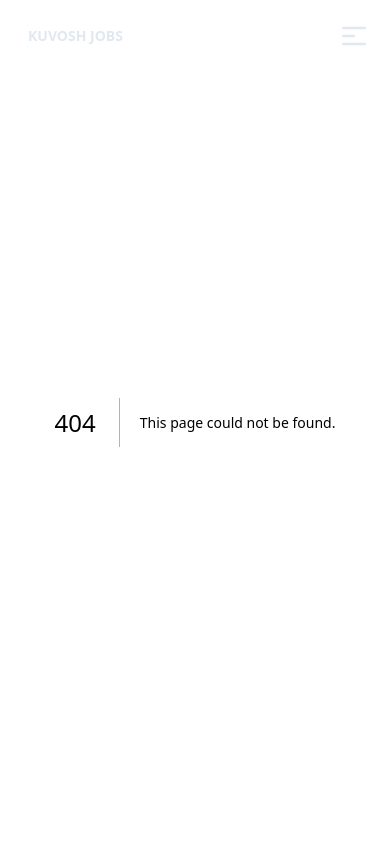
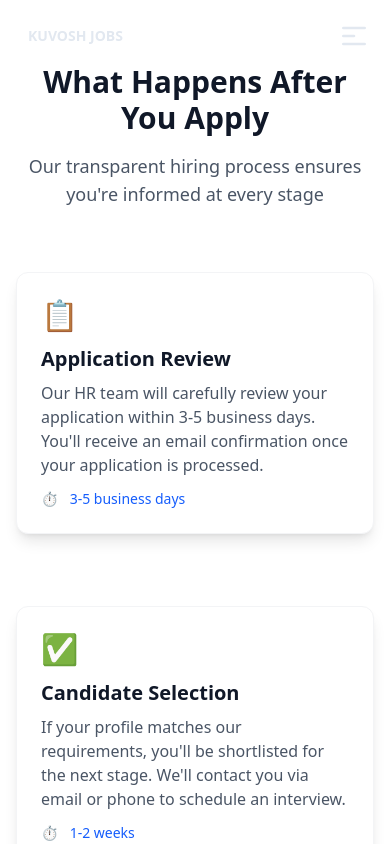
Before and after one commit to tchasinga/jobposter, a Next.js app: page /success in a window 390 px wide. Before the commit this address had no page. Shown: the top 844 px of the page. Built offline with nearby package versions, Linux system fonts and the light colour scheme.

Commit message:
feat: add ApplicationTimeline component to display post-application process steps fix: correct spelling of 'validatedPhonenumber' in JobApplicationForm component feat: enhance Navbars component with dynamic background color and text styling based on scroll position

```diff
--- a/app/Pages/Navbars.jsx
+++ b/app/Pages/Navbars.jsx
@@ -1,9 +1,11 @@
 'use client';
-import React, { useState } from 'react';
+import React, { useState, useEffect } from 'react';
 import '../globals.css';
+import Link from 'next/link';
 
 export default function Navbars() {
     const [open, setOpen] = useState(false);
+    const [isWhiteBg, setIsWhiteBg] = useState(false);
 
     const menuLinks = [
         {
@@ -14,20 +16,61 @@ export default function Navbars() {
         { name: "Contact", link: "#contact" },
     ];
 
+    useEffect(() => {
+        const handleScroll = () => {
+            // Get the navbar element
+            const navbar = document.querySelector('nav');
+            if (!navbar) return;
+
+            // Get the element directly below the navbar
+            const navbarRect = navbar.getBoundingClientRect();
+            const elementBelow = document.elementFromPoint(
+                window.innerWidth / 2,
+                navbarRect.bottom + 1
+            );
+
+            // Check if the background color is white
+            if (elementBelow) {
+                const bgColor = window.getComputedStyle(elementBelow).backgroundColor;
+                const isWhite = bgColor === 'rgb(255, 255, 255)' ||
+                               bgColor === 'rgba(255, 255, 255, 1)';
+                setIsWhiteBg(isWhite);
+            }
+        };
+
+        // Initial check
+        handleScroll();
+
+        // Add scroll event listener
+        window.addEventListener('scroll', handleScroll);
+
+        // Cleanup
+        return () => {
+            window.removeEventListener('scroll', handleScroll);
+        };
+    }, []);
+
+    // Dynamic text color classes
+    const textColorClass = isWhiteBg ? 'text-slate-900' : 'text-slate-200';
+    const hoverTextColorClass = isWhiteBg ? 'hover:text-cyan-800' : 'hover:text-cyan-600';
+    const mobileTextColorClass = isWhiteBg ? 'text-slate-900' : 'text-white';
+
     return (
-        <nav className='fixed font-poppins font-sans w-full left-0 top-0 z-[999] bluvers'>
+        <nav className={`fixed font-poppins font-sans w-full left-0 top-0 z-[999] ${isWhiteBg ? 'bg-white shadow-md' : 'bg-transparent'}`}>
             <div className="flex items-center justify-between">
                 <div className="mx-7">
-                    <h4 className="text-sm myheader uppercase font-bold text-slate-200">
+                <Link href="/">
+                    <h4 className={`text-sm uppercase font-bold ${textColorClass}`}>
                         Kuvosh Jobs
                     </h4>
+                </Link>
                 </div>
 
                 {/* Desktop Menu */}
-                <div className='text-gray-900 md:block hidden px-7 py-2 font-medium'>
+                <div className='md:block hidden px-7 py-2 font-medium'>
                     <ul className="flex items-center font-poppins font-sans py-2 text-sm">
                         {menuLinks.map((menu, i) => (
-                            <li key={i} className="relative group px-3 text-white hover:text-cyan-600 cursor-pointer text-xl font-light">
+                            <li key={i} className={`relative group px-3 ${textColorClass} ${hoverTextColorClass} cursor-pointer text-xl font-light`}>
                                 <a href={menu.link || "#"}>{menu.name}</a>
 
                                 {/* Dropdown */}
@@ -48,10 +91,10 @@ export default function Navbars() {
                 {/* Hamburger Icon */}
                 <div
                     onClick={() => setOpen(!open)}
-                    className={`z-[999] ${open ? "text-gray-200" : "text-gray-100"} text-3xl md:hidden m-5`}
+                    className={`z-[999] ${isWhiteBg ? 'text-slate-900' : 'text-slate-200'} text-3xl md:hidden m-5`}
                 >
                     <svg
-                        className="w-8 h-8 text-slate-200"
+                        className="w-8 h-8"
                         fill="none"
                         stroke="currentColor"
                         viewBox="0 0 24 24"
@@ -77,13 +120,15 @@ export default function Navbars() {
 
                 {/* Mobile Menu */}
                 <div
-                    className={`md:hidden text-gray-900 absolute w-full h-screen px-7 py-2 font-medium bg-black top-0 duration-300 ${
+                    className={`md:hidden absolute w-full h-screen px-7 py-2 font-medium ${
+                        isWhiteBg ? 'bg-white' : 'bg-black'
+                    } top-0 duration-300 ${
                         open ? "right-0" : "right-[-100%]"
                     }`}
                 >
-                    <ul className="flex flex-col justify-center h-full text-white gap-10 py-2 text-lg">
+                    <ul className="flex flex-col justify-center h-full gap-10 py-2 text-lg">
                         {menuLinks.map((menu, i) => (
-                            <li key={i} className="px-6 hover:text-cyan-600">
+                            <li key={i} className={`px-6 ${hoverTextColorClass}`}>
                                 <a onClick={() => setOpen(false)} href={menu.link || "#"}>
                                     {menu.name}
                                 </a>
@@ -91,7 +136,7 @@ export default function Navbars() {
                                     <ul className="mt-2 pl-4 text-base space-y-2">
                                         {menu.links.map((item, j) => (
                                             <li key={j}>
-                                                <a onClick={() => setOpen(false)} href={item.link} className="block hover:text-cyan-400">
+                                                <a onClick={() => setOpen(false)} href={item.link} className={`block ${hoverTextColorClass}`}>
                                                     {item.name}
                                                 </a>
                                             </li>
--- a/app/apply/page.jsx
+++ b/app/apply/page.jsx
@@ -14,7 +14,7 @@ const JobApplicationForm = () => {
     salaryExpectation: "",
     experienceLevel: "",
     uploadResume: "",
-    validatedPhonenumber: "",
+    validedPhonenumber: "",
     casinoExperience: false,
     strokeIgaming: false,
     previousCompany: "",
@@ -78,7 +78,7 @@ const JobApplicationForm = () => {
           salaryExpectation: "",
           experienceLevel: "",
           uploadResume: "",
-          validatedPhonenumber: "",
+          validedPhonenumber: "",
           casinoExperience: false,
           strokeIgaming: false,
           previousCompany: "",
@@ -182,8 +182,8 @@ const JobApplicationForm = () => {
           <label className="block font-medium">Validated Phone Number</label>
           <input
             type="text"
-            name="validatedPhonenumber"
-            value={formData.validatedPhonenumber}
+            name="validedPhonenumber"
+            value={formData.validedPhonenumber}
             onChange={handleChange}
             required
             className="w-full p-2 border border-gray-300 rounded"
--- /dev/null
+++ b/app/success/page.jsx
@@ -0,0 +1,168 @@
+"use client"
+import { motion } from 'framer-motion';
+import { FaLinkedin, FaFacebook, FaInstagram, FaWhatsapp } from 'react-icons/fa';
+
+const ApplicationTimeline = () => {
+  const steps = [
+    {
+      title: "Application Review",
+      description: "Our HR team will carefully review your application within 3-5 business days. You'll receive an email confirmation once your application is processed.",
+      duration: "3-5 business days",
+      icon: "📋"
+    },
+    {
+      title: "Candidate Selection",
+      description: "If your profile matches our requirements, you'll be shortlisted for the next stage. We'll contact you via email or phone to schedule an interview.",
+      duration: "1-2 weeks",
+      icon: "✅"
+    },
+    {
+      title: "Interview Process",
+      description: "You'll participate in one or more interviews (technical and/or HR). For some positions, you may be asked to complete a skills assessment.",
+      duration: "Varies by role",
+      icon: "💬"
+    }
+  ];
+
+  return (
+    <section className="py-16 px-4 sm:px-6 lg:px-8 bg-white">
+      <div className="max-w-6xl mx-auto">
+        <div className="text-center mb-16">
+          <motion.h2
+            initial={{ opacity: 0, y: 20 }}
+            animate={{ opacity: 1, y: 0 }}
+            transition={{ duration: 0.5 }}
+            className="text-3xl md:text-4xl font-bold text-gray-900 mb-4"
+          >
+            What Happens After You Apply
+          </motion.h2>
+          <motion.p
+            initial={{ opacity: 0, y: 20 }}
+            animate={{ opacity: 1, y: 0 }}
+            transition={{ duration: 0.5, delay: 0.2 }}
+            className="text-lg text-gray-600 max-w-3xl mx-auto"
+          >
+            Our transparent hiring process ensures you're informed at every stage
+          </motion.p>
+        </div>
+
+        <div className="relative">
+          {/* Timeline line */}
+          <div className="hidden md:block absolute left-1/2 h-full w-1 bg-blue-100 transform -translate-x-1/2"></div>
+
+          <div className="space-y-12 md:space-y-0">
+            {steps.map((step, index) => (
+              <motion.div
+                key={index}
+                initial={{ opacity: 0, x: index % 2 === 0 ? -20 : 20 }}
+                whileInView={{ opacity: 1, x: 0 }}
+                transition={{ duration: 0.5, delay: index * 0.2 }}
+                viewport={{ once: true }}
+                className={`relative flex flex-col md:flex-row items-center ${index % 2 === 0 ? 'md:text-right' : 'md:text-left'}`}
+              >
+                {/* For even items (left side) */}
+                {index % 2 === 0 && (
+                  <>
+                    <div className="md:w-1/2 md:pr-10 mb-6 md:mb-0">
+                      <div className="bg-white p-6 rounded-xl shadow-lg border border-gray-100">
+                        <div className="text-3xl mb-3">{step.icon}</div>
+                        <h3 className="text-xl font-bold text-gray-900 mb-2">{step.title}</h3>
+                        <p className="text-gray-600 mb-3">{step.description}</p>
+                        <div className="text-sm text-blue-600 font-medium">
+                          <span className="mr-2">⏱️</span> {step.duration}
+                        </div>
+                      </div>
+                    </div>
+                    <div className="hidden md:flex md:w-1/2 md:pl-10 justify-center">
+                      <div className="w-6 h-6 rounded-full bg-blue-500 border-4 border-white shadow-md"></div>
+                    </div>
+                  </>
+                )}
+
+                {/* For odd items (right side) */}
+                {index % 2 !== 0 && (
+                  <>
+                    <div className="hidden md:flex md:w-1/2 md:pr-10 justify-center">
+                      <div className="w-6 h-6 rounded-full bg-blue-500 border-4 border-white shadow-md"></div>
+                    </div>
+                    <div className="md:w-1/2 md:pl-10 mb-6 md:mb-0">
+                      <div className="bg-white p-6 rounded-xl shadow-lg border border-gray-100">
+                        <div className="text-3xl mb-3">{step.icon}</div>
+                        <h3 className="text-xl font-bold text-gray-900 mb-2">{step.title}</h3>
+                        <p className="text-gray-600 mb-3">{step.description}</p>
+                        <div className="text-sm text-blue-600 font-medium">
+                          <span className="mr-2">⏱️</span> {step.duration}
+                        </div>
+                      </div>
+                    </div>
+                  </>
+                )}
+              </motion.div>
+            ))}
+          </div>
+        </div>
+
+        {/* Contact and Social Media */}
+        <motion.div
+          initial={{ opacity: 0 }}
+          whileInView={{ opacity: 1 }}
+          transition={{ delay: 0.5 }}
+          viewport={{ once: true }}
+          className="mt-20 pt-10 border-t border-gray-200"
+        >
+          <div className="text-center">
+            <h3 className="text-xl font-semibold text-gray-900 mb-4">Stay Connected With Us</h3>
+            <p className="text-gray-600 mb-6 max-w-2xl mx-auto">
+              Follow us on social media for job updates, career tips, and company news
+            </p>
+
+            <div className="flex justify-center space-x-6">
+              <a
+                href="https://facebook.com"
+                target="_blank"
+                rel="noopener noreferrer"
+                className="text-gray-600 hover:text-blue-600 transition-colors"
+                aria-label="Facebook"
+              >
+                <FaFacebook className="w-6 h-6" />
+              </a>
+              <a
+                href="https://linkedin.com"
+                target="_blank"
+                rel="noopener noreferrer"
+                className="text-gray-600 hover:text-blue-700 transition-colors"
+                aria-label="LinkedIn"
+              >
+                <FaLinkedin className="w-6 h-6" />
+              </a>
+              <a
+                href="https://instagram.com"
+                target="_blank"
+                rel="noopener noreferrer"
+                className="text-gray-600 hover:text-pink-600 transition-colors"
+                aria-label="Instagram"
+              >
+                <FaInstagram className="w-6 h-6" />
+              </a>
+              <a
+                href="https://wa.me/"
+                target="_blank"
+                rel="noopener noreferrer"
+                className="text-gray-600 hover:text-green-500 transition-colors"
+                aria-label="WhatsApp"
+              >
+                <FaWhatsapp className="w-6 h-6" />
+              </a>
+            </div>
+
+            <div className="mt-8 text-sm text-gray-500">
+              <p>Have questions? <a href="mailto:careers@example.com" className="text-blue-600 hover:underline">careers@example.com</a></p>
+            </div>
+          </div>
+        </motion.div>
+      </div>
+    </section>
+  );
+};
+
+export default ApplicationTimeline;
```
